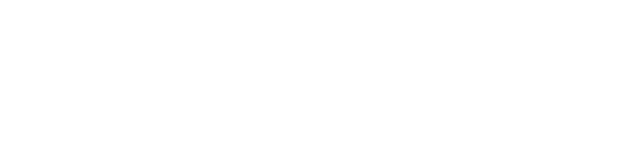
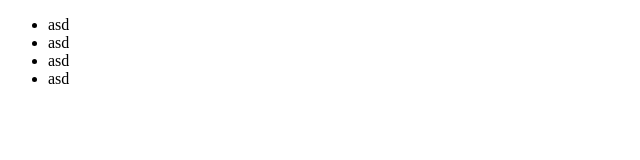
Before and after one commit to JuanGuiricich/Coder, a plain HTML site: page index.html in a window 1280 px wide. Shown: the whole page, without its empty margins (0-640 px from the left). Drawn offline with Linux system fonts and the light colour scheme.

Commit message:
primer cambio

```diff
--- a/index.html
+++ b/index.html
@@ -7,6 +7,15 @@
     <title>Document</title>
 </head>
 <body>
-
+    <header class="navbar">
+        <nav>
+            <ul>
+                <li class="navbar__items">asd</li>
+                <li class="navbar__items">asd</li>
+                <li class="navbar__items">asd</li>
+                <li class="navbar__items">asd</li>
+            </ul>
+        </nav>
+    </header>
 </body>
 </html>
```
